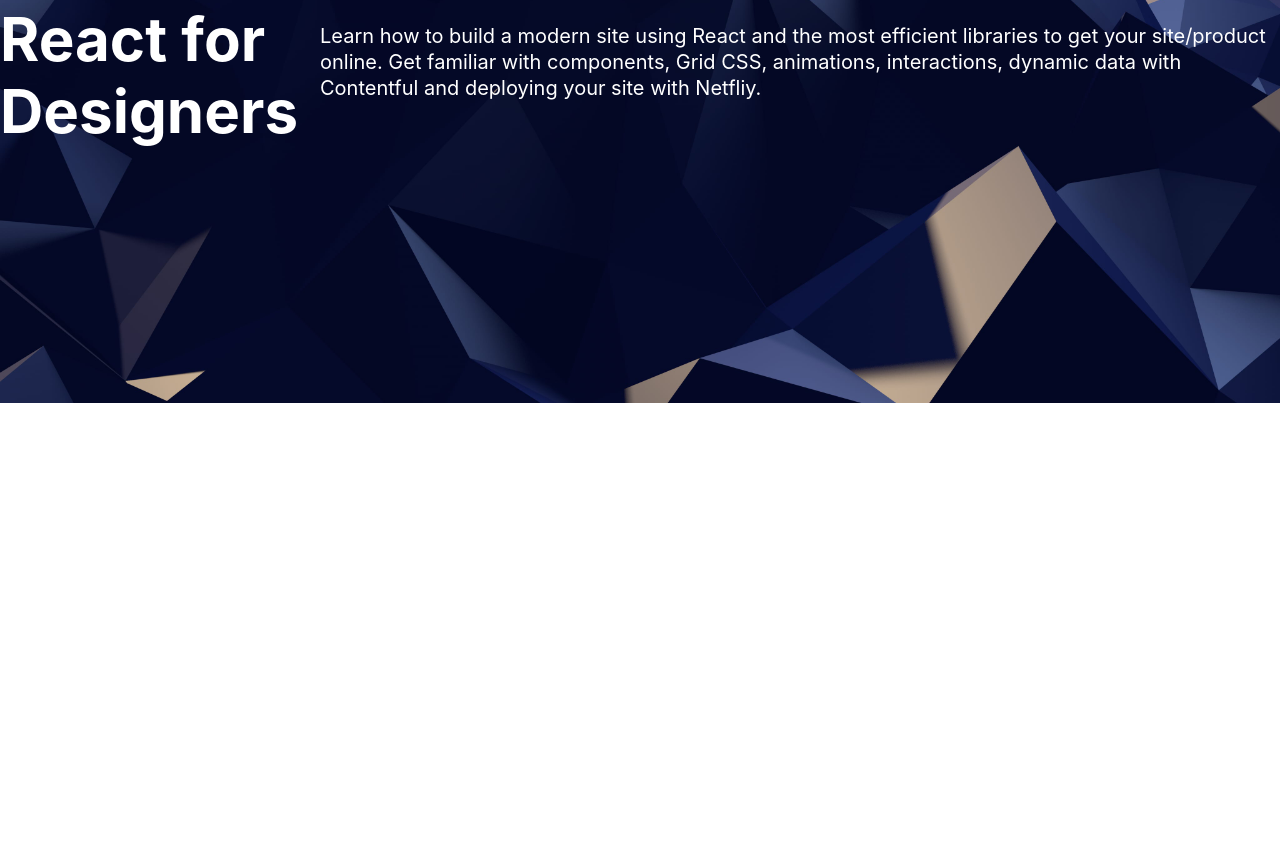
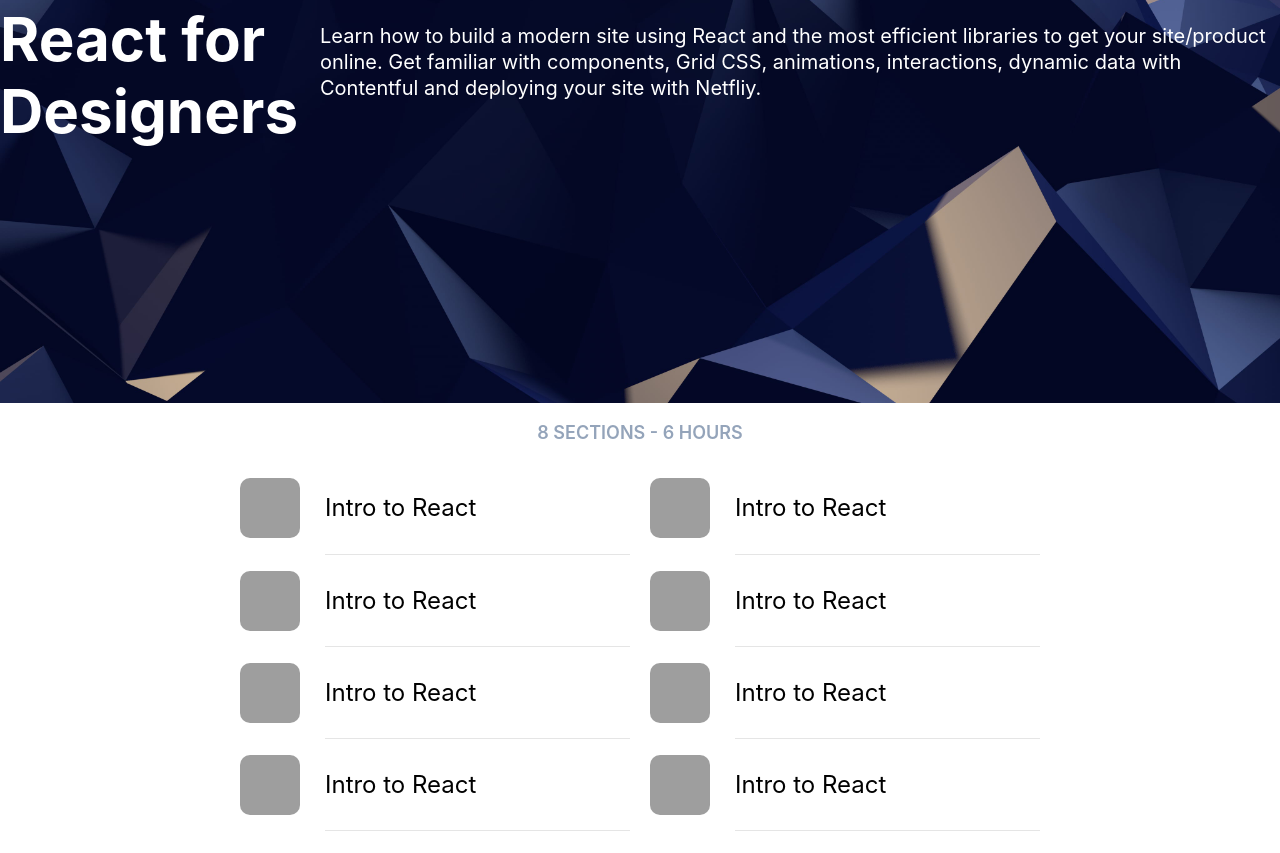
Before and after one commit to nuttyears/MyReactAoo, a Gatsby site: page / in a window 1280 px wide. Shown: the part 2005-2858 px from the top of the page. Before the commit the page ends 2414 px from the top, so only its background shows below. Built offline with nearby package versions, Linux system fonts and the light colour scheme; Gatsby itself is replaced by a stand-in of ours; grey boxes are pictures that could not be loaded.

Commit message:
Finished the lesson with importing json data

```diff
--- /dev/null
+++ b/src/components/Cell.js
@@ -0,0 +1,36 @@
+import React from "react"
+import styled from "styled-components"
+
+const CellGroup = styled.div`
+    display: grid;
+    grid-template-columns: 60px auto;
+    grid-gap: 25px;
+    align-items: center;
+`
+
+const CellImage = styled.div`
+    width: 60px;
+    height: 60px;
+    background: black;
+    border-radius: 10px;
+    background-image: url(${props => props.image});
+    background-size: 60px;
+`
+
+const CellTitle = styled.div`
+    font-size: 24px;
+    border-bottom: 1px solid rgba(0,0,0, 0.1);
+    padding: 30px 0;
+`
+
+
+const Cell = props => (
+    <CellGroup>
+        <CellImage image={props.image}></CellImage>
+        <CellTitle>{props.title}</CellTitle>
+    </CellGroup>
+)
+
+
+
+export default Cell
--- a/src/pages/index.js
+++ b/src/pages/index.js
@@ -9,6 +9,30 @@
 import styled from "styled-components"
 import Section from "../components/Section"
 import Wave from "../components/Wave"
+import staticdata from '../../staticdata.json'
+import Cell from "../components/Cell"
+
+const SectionCaption = styled.p`
+  font-weight: 600;
+  font-size: 18px;
+  text-transform: uppercase;
+  color: #94A4BA;
+  text-align: center;
+`
+
+const SectionCellGroup = styled.div`
+  max-width: 800px;
+  margin: 0 auto 100px;
+  display: Grid;
+  grid-template-columns: repeat(2, 1fr);
+  grid-column-gap: 20px;
+  padding: 0, 20px;
+
+  @media (max-width: 800px) {
+    grid-template-columns: repeat(1, 1fr);
+  }
+`
+
 
 const IndexPage = () => (
   <div>
@@ -62,6 +86,15 @@
         title="React for Designers"
         text="Learn how to build a modern site using React and the most efficient libraries to get your site/product online. Get familiar with components, Grid CSS, animations, interactions, dynamic data with Contentful and deploying your site with Netfliy."
     />
+
+    <SectionCaption>8 sections - 6 hours</SectionCaption>
+    <SectionCellGroup>
+      {staticdata.cells.map(cell => (
+        <Cell
+          title={cell.title}
+          image={cell.image} />
+      ))}
+    </SectionCellGroup>
   </div>
 )
 
--- /dev/null
+++ b/staticdata.json
@@ -0,0 +1,42 @@
+{
+    "cells": [
+        {
+            "title": "Intro to React",
+            "image": "https://cdn0.iconfinder.com/data/icons/small-baby-set/200/cryinglkid-512.png"
+        },
+
+        {
+            "title": "Intro to React",
+            "image": "https://cdn0.iconfinder.com/data/icons/small-baby-set/200/cryinglkid-512.png"
+        },
+
+        {
+            "title": "Intro to React",
+            "image": "https://cdn0.iconfinder.com/data/icons/small-baby-set/200/cryinglkid-512.png"
+        },
+
+        {
+            "title": "Intro to React",
+            "image": "https://cdn0.iconfinder.com/data/icons/small-baby-set/200/cryinglkid-512.png"
+        },
+        {
+            "title": "Intro to React",
+            "image": "https://cdn0.iconfinder.com/data/icons/small-baby-set/200/cryinglkid-512.png"
+        },
+
+        {
+            "title": "Intro to React",
+            "image": "https://cdn0.iconfinder.com/data/icons/small-baby-set/200/cryinglkid-512.png"
+        },
+
+        {
+            "title": "Intro to React",
+            "image": "https://cdn0.iconfinder.com/data/icons/small-baby-set/200/cryinglkid-512.png"
+        },
+
+        {
+            "title": "Intro to React",
+            "image": "https://cdn0.iconfinder.com/data/icons/small-baby-set/200/cryinglkid-512.png"
+        }
+    ]
+}
```
